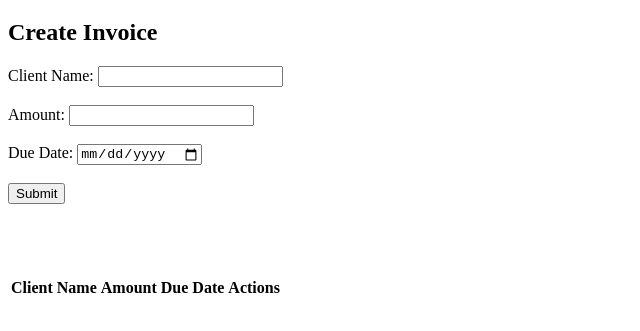
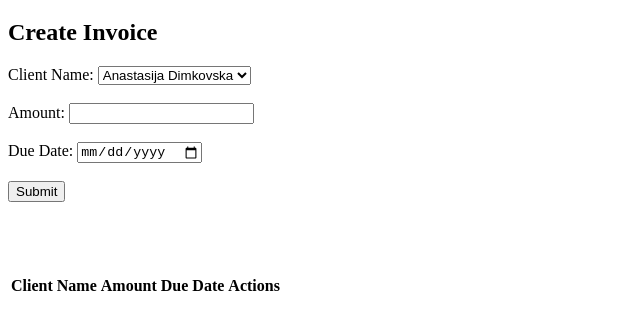
Before and after one commit to anastasijadimkovska/st-frontend-assignment, a plain HTML site: page index.html in a window 1280 px wide. Shown: the part 61-392 px from the top of the page, without its empty margins (0-640 px from the left). Drawn offline with Linux system fonts and the light colour scheme.

Commit message:
st-frontend-assignment(Anastasija Dimkovska)

```diff
--- a/app.js
+++ b/app.js
@@ -3,7 +3,6 @@ const form = document.querySelector('#invoiceForm');
 const invoiceList = document.querySelector('#invoiceList');
 const formTitle = document.querySelector('#formTitle');
 const invoiceId = document.querySelector('#invoiceId');
-
 
 form.addEventListener('submit', function(event) {
     event.preventDefault();
@@ -45,7 +44,7 @@ function renderInvoices() {
             <td>
                 <button onclick="editInvoice('${invoice.id}')">Edit</button>
             </td>
-            <td> <button>Delete</button>
+            <td> <button onclick="deleteInvoice('${invoice.id}')">Delete</button>
             </td>
         `;
         invoiceList.appendChild(row);
@@ -60,7 +59,8 @@ function editInvoice(id) {
     invoiceId.value = invoice.id;
     formTitle.textContent = 'Edit Invoice';
 }
-
-
-
+function deleteInvoice(id) {
+    invoices.splice(id)
+    console.log(invoices)
+}
 window.onload = renderInvoices;
--- a/index.html
+++ b/index.html
@@ -10,7 +10,14 @@
 <form id="invoiceForm">
     <input type="hidden" id="invoiceId">
     <label for="clientName">Client Name:</label>
-    <input type="text" id="clientName" required><br><br>
+    <select name="clientName" id="clientName" required>
+        <option value="Anastasija Dimkovska">Anastasija Dimkovska</option>
+        <option value="John Doe">John Doe</option>
+        <option value="Jane Doe">Jane Doe</option>
+        <option value="Filip S">Filip S</option>
+        <option value="Marija V">Marija V</option>
+    </select>
+    <br><br>
     <label for="amount">Amount:</label>
     <input type="number" id="amount" required><br><br>
     <label for="dueDate">Due Date:</label>
```
